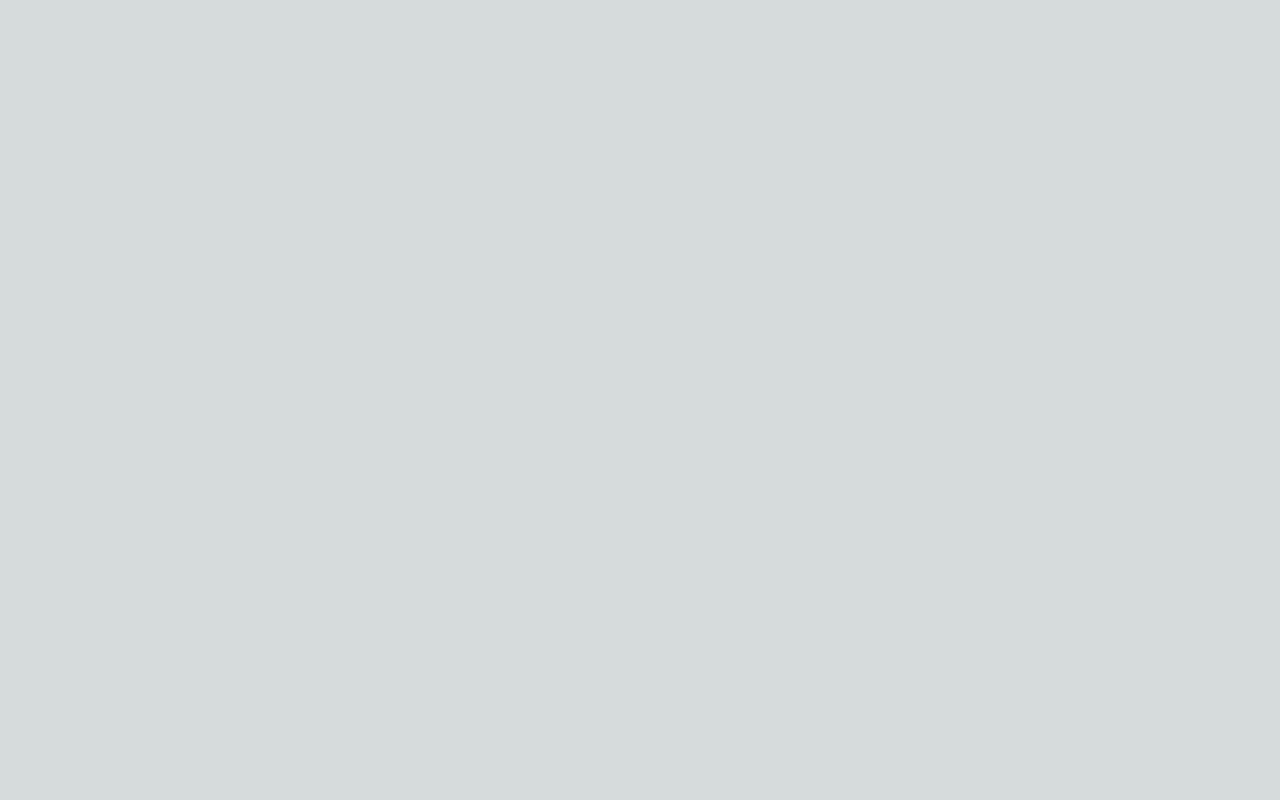
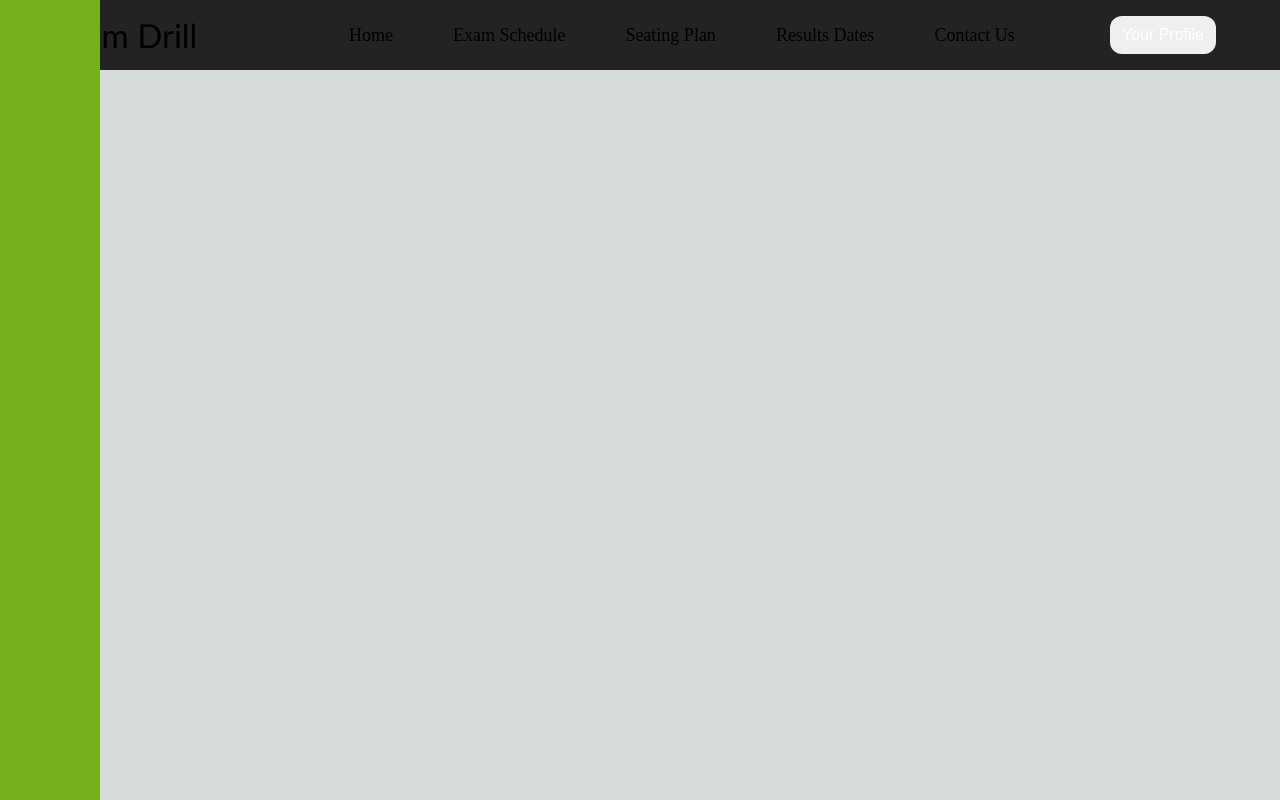
Before and after one commit to AishwaryaT19/hackathon, a Next.js app: page /seating in a window 1280 px wide. Built offline with nearby package versions, Linux system fonts and the light colour scheme.

Commit message:
commit anant1

```diff
--- /dev/null
+++ b/components/Navbar.jsx
@@ -0,0 +1,26 @@
+import styles from "../styles/Header.module.css"
+import { useRouter } from 'next/router'
+
+const Navbar = () => {
+    const router = useRouter()
+
+  return (
+    <header className={styles.container}>
+            <div className={styles.wrapper}>
+                <h2 className={styles.heading}>Xam Drill</h2>
+                <div className={styles.navigator}>
+                    <ul className={styles.ul}>
+                    <li className={styles.li} onClick={() => router.push("/Home")}>Home</li>
+                        <li className={styles.li} onClick={() => router.push("Schedule")}>Exam Schedule</li>
+                        <li className={styles.li} onClick={() => router.push("Seating")}>Seating Plan </li>
+                        <li className={styles.li} onClick={() => router.push("Results")}>Results Dates</li>
+                        <li className={styles.li} onClick={() => router.push("Contact")}>Contact Us</li>
+                    </ul>
+                    <button className={styles.button}> Your Profile </button>
+                </div>
+            </div>
+        </header>
+  )
+}
+
+export default Navbar
--- /dev/null
+++ b/components/Sidebar.js
@@ -0,0 +1,14 @@
+import styles from "../styles/Sidebar.module.css"
+
+const Sidebar = () => {
+  return (
+    <>
+    <div className={styles.aside}>
+
+    </div>
+    </>
+
+  )
+}
+
+export default Sidebar
--- a/package.json
+++ b/package.json
@@ -11,6 +11,7 @@
   "dependencies": {
     "next": "13.2.3",
     "react": "18.2.0",
-    "react-dom": "18.2.0"
+    "react-dom": "18.2.0",
+    "react-icons": "^4.7.1"
   }
 }
--- a/pages/_app.js
+++ b/pages/_app.js
@@ -1,5 +1,11 @@
+import Navbar from '@/components/Navbar'
+import Sidebar from '@/components/Sidebar'
 import '@/styles/globals.css'
 
 export default function App({ Component, pageProps }) {
-  return <Component {...pageProps} />
+  return <>
+    <Navbar />
+    <Sidebar/>
+    <Component {...pageProps} />
+    </>
 }
--- a/pages/seating.js
+++ b/pages/seating.js
@@ -1,9 +1,9 @@
 import styles from "../styles/Seating.module.css";
-import React from "react";
-import Image from "next/image";
 
 function seating() {
-  return <section className={styles.main}></section>;
+  return <section className={styles.main}>
+
+  </section>;
 }
 
 export default seating;
--- /dev/null
+++ b/styles/Header.module.css
@@ -0,0 +1,174 @@
+.container {
+  background-color: #232323;
+  position: fixed;
+  z-index: 10;
+  width: 100%;
+  top: 0;
+  left: 0;
+}
+
+.wrapper {
+  padding: 15px 0;
+  width: 90%;
+  margin: 0 auto;
+  display: flex;
+  justify-content: space-between;
+  align-items: center;
+}
+
+.heading {
+  font-size: 33px;
+  font-weight: 200;
+  font-family: "Gill Sans", "Gill Sans MT", Calibri, "Trebuchet MS", sans-serif;
+  display: inline;
+  cursor: pointer;
+  white-space: nowrap;
+}
+
+.navigator {
+  display: flex;
+  justify-content: center;
+  align-items: center;
+}
+
+.ul {
+  text-decoration: none;
+  list-style: none;
+  display: flex;
+}
+
+.li {
+  margin: 0px 30px;
+  font-size: 18px;
+  cursor: pointer;
+  transition: 0.2s;
+}
+.li:hover {
+  transform: scale(1.1);
+}
+
+.button {
+  /* width: 130px; */
+  padding: 10px 12px;
+  border-radius: 12px;
+  outline: none;
+  border: none;
+  transition: 0.2s;
+  margin-left: 65px;
+  cursor: pointer;
+  font-size: 16px;
+  white-space: nowrap;
+  color: white;
+  overflow: hidden;
+}
+
+.button:hover {
+  transform: translateY(-5px);
+  box-shadow: 0px 10px 100px 10px black;
+}
+
+/* burger menu css */
+
+.burger {
+  display: none;
+  margin-left: 20px;
+}
+.burgerIconClose {
+  color: rgb(224, 0, 0);
+}
+.burgerIconOpen {
+  color: rgb(0, 119, 198);
+}
+
+.burgerMenu {
+  display: flex;
+  z-index: 100;
+  height: 100%;
+}
+.burgerULActive {
+  display: flex;
+  flex-direction: column;
+  text-decoration: none;
+  position: fixed;
+  right: 0px;
+  top: 68px;
+  width: 140px;
+  height: 100vh;
+  list-style: none;
+  background-color: #000000e5;
+  animation: animate 0.3s linear;
+  transform: translateX();
+}
+@keyframes animate {
+  from {
+    right: -100px;
+  }
+  to {
+    right: 0;
+  }
+}
+.burgerUL {
+  display: flex;
+}
+.burgerLI {
+  margin: 56px auto;
+  padding: 8px  10px;
+  color: rgb(194, 2, 2);
+  font-size: 19px;
+  font-weight: 600;
+  cursor: pointer;
+  border: 1px solid rgb(168, 184, 198);
+}
+
+.burgerLI:hover {
+  transform: scale(1.1);
+}
+
+@media screen and (max-width: 1060px) {
+  .li {
+    margin: 0px 20px;
+  }
+}
+
+@media screen and (max-width: 988px) {
+  .li {
+    margin: 0px 15px;
+  }
+  .button {
+    margin-left: 25px;
+  }
+}
+
+@media screen and (max-width: 825px) {
+  .ul {
+    display: none;
+  }
+  .burger {
+    display: flex;
+  }
+}
+
+@media screen and (max-width: 600px) {
+  .heading {
+    font-size: 29px;
+  }
+  .button {
+    padding: 7px 7px;
+    font-size: 15px;
+  }
+  .burgerULActive {
+    top: 64px;
+  }
+}
+@media screen and (max-width: 400px) {
+  .heading {
+    font-size: 25px;
+  }
+  .button {
+    font-size: 14px;
+    padding: 7px;
+  }
+  .burgerULActive {
+    top: 61px;
+  }
+}
--- a/styles/Home.module.css
+++ b/styles/Home.module.css
@@ -5,6 +5,7 @@
   align-items: center;
   padding: 6rem;
   min-height: 100vh;
+  margin-left: 100px;
 }
 
 .description {
--- /dev/null
+++ b/styles/Sidebar.module.css
@@ -0,0 +1,53 @@
+.aside {
+  position: fixed;
+  left: 0;
+  top: 0;
+  background-color: #75b01d;
+  border-right: 1px solid var(--heading-color);
+  padding: 40px;
+  width: 100px;
+  min-height: 100vh;
+  display: flex;
+  flex-direction: column;
+  align-items: center;
+  justify-content: space-between;
+  z-index: 10;
+}
+
+.nav_list {
+  display: flex;
+  flex-direction: column;
+  gap: 18px;
+}
+
+.nav_icon1 {
+  color: rgb(35, 35, 35);
+}
+.nav_icon2 {
+  color: rgb(35, 35, 35);
+}
+.nav_icon3 {
+  color: rgb(35, 35, 35);
+}
+
+.nav_icon4 {
+  color: rgb(35, 35, 35);
+}
+
+.nav_icon5 {
+  color: rgb(35, 35, 35);
+}
+
+.nav_icon:hover {
+  color: var(--text-color);
+  transform: scale(1.3);
+}
+
+@keyframes animates {
+  0% {
+    background-position: 0%;
+  }
+  100% {
+    background-position: 400%;
+  }
+}
--- a/styles/globals.css
+++ b/styles/globals.css
@@ -83,6 +83,8 @@ html,
 body {
   max-width: 100vw;
   overflow-x: hidden;
+  margin-left: 100px;
+
 }
 
 body {
```
Also changed, not shown: 1 other file (tests, documents, lock files or other folders).
